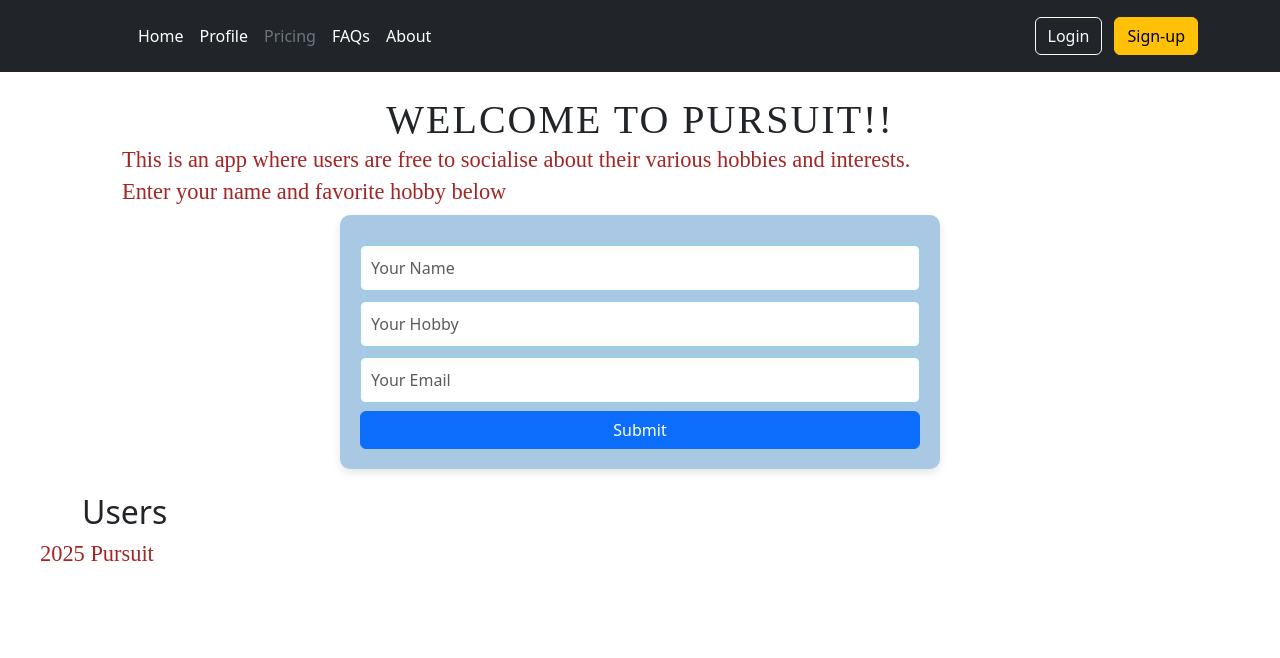
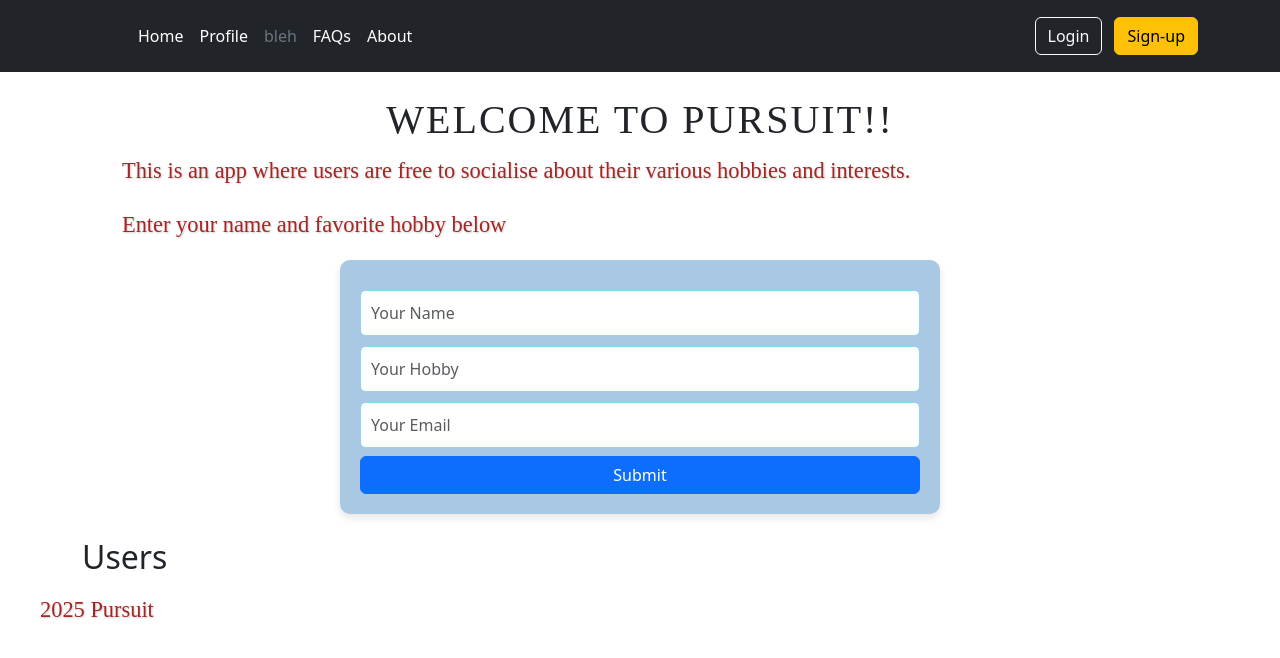
Before and after one commit to studentkanywhere/sanfrancisco, a Flask app: page / in a window 1280 px wide. Shown: the top 658 px of the page. Run offline with Flask 3, Linux system fonts and the light colour scheme.

Commit message:
made changes

```diff
--- a/flask-app/app.py
+++ b/flask-app/app.py
@@ -10,5 +10,9 @@ def home():
 def profile():
     return render_template('profile.html')
 
+@app.route('/login')
+def login():
+    return render_template('login.html')
+
 if __name__ == '__main__':
     app.run(debug=True)
--- a/flask-app/static/style.css
+++ b/flask-app/static/style.css
@@ -28,12 +28,12 @@ h2 {
 p {
     color: rgb(165, 36, 36);
     font-size: 1.4em;
-    line-height: 0.7;
+    line-height: 1.7em;
     margin: 20px;
     text-align: left;
     font-family: 'Times New Roman', Times, serif;
     text-indent: 20px;
-
+    text-shadow: 1px 1px 2px rgba(0, 0, 0, 0.2);
 }
 form {
     background-color: #a8c8e4;
--- a/flask-app/templates/base.html
+++ b/flask-app/templates/base.html
@@ -17,13 +17,13 @@
                 <ul class="nav col-12 col-lg-auto me-lg-auto mb-2 justify-content-center mb-md-0">
                     <li><a href="/" class="nav-link px-2 text-white">Home</a></li>
                     <li><a href="/profile" class="nav-link px-2 text-white">Profile</a></li>
-                    <li><a href="#" class="nav-link px-2 text-secondary">Pricing</a></li>
+                    <li><a href="#" class="nav-link px-2 text-secondary">bleh</a></li>
                     <li><a href="#" class="nav-link px-2 text-white">FAQs</a></li>
                     <li><a href="#" class="nav-link px-2 text-white">About</a></li>
                 </ul>
                 <div class="button-row">
-                    <button type="button" class="btn btn-outline-light me-2">Login</button>
-                    <button type="button" class="btn btn-warning">Sign-up</button>
+                    <a href="/login" class="btn btn-outline-light me-2" role="button">Login</a>
+                    <button type="button" class="btn btn-warning" >Sign-up</button>
                 </div>
             </div>
         </div>
```
Also changed, not shown: flask-app/templates/login.html (added, +47 -0 lines), flask-app/templates/pythonofsf.html (+1 -32 lines).
